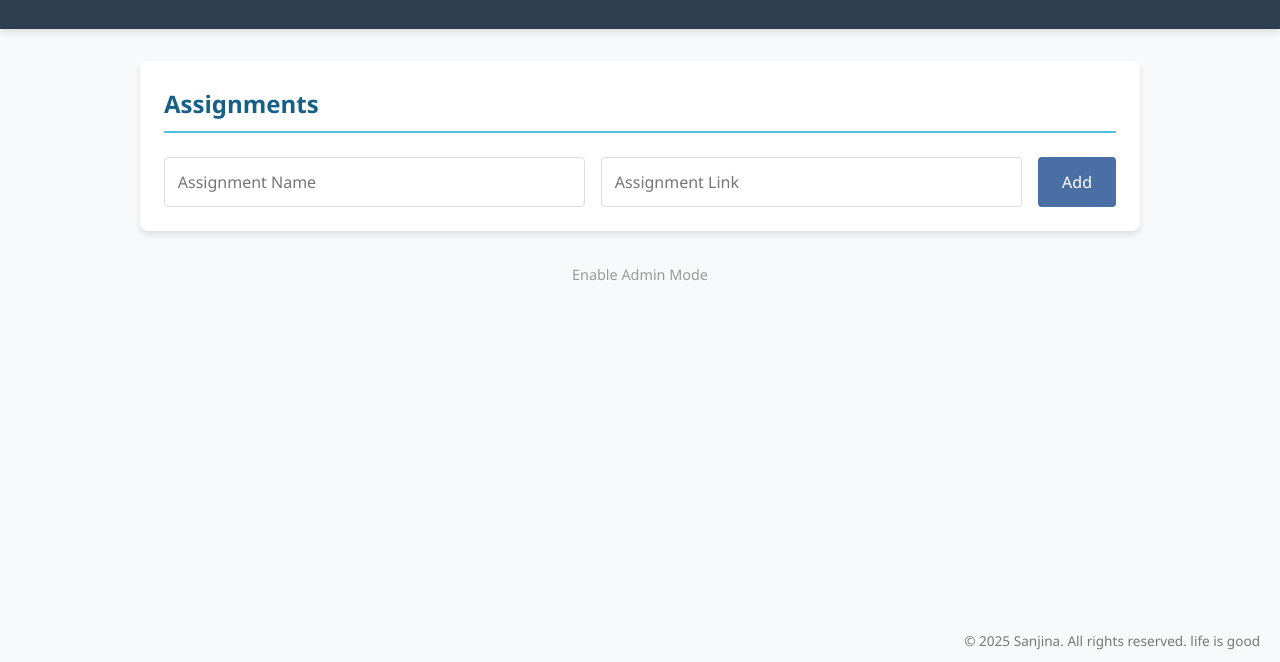
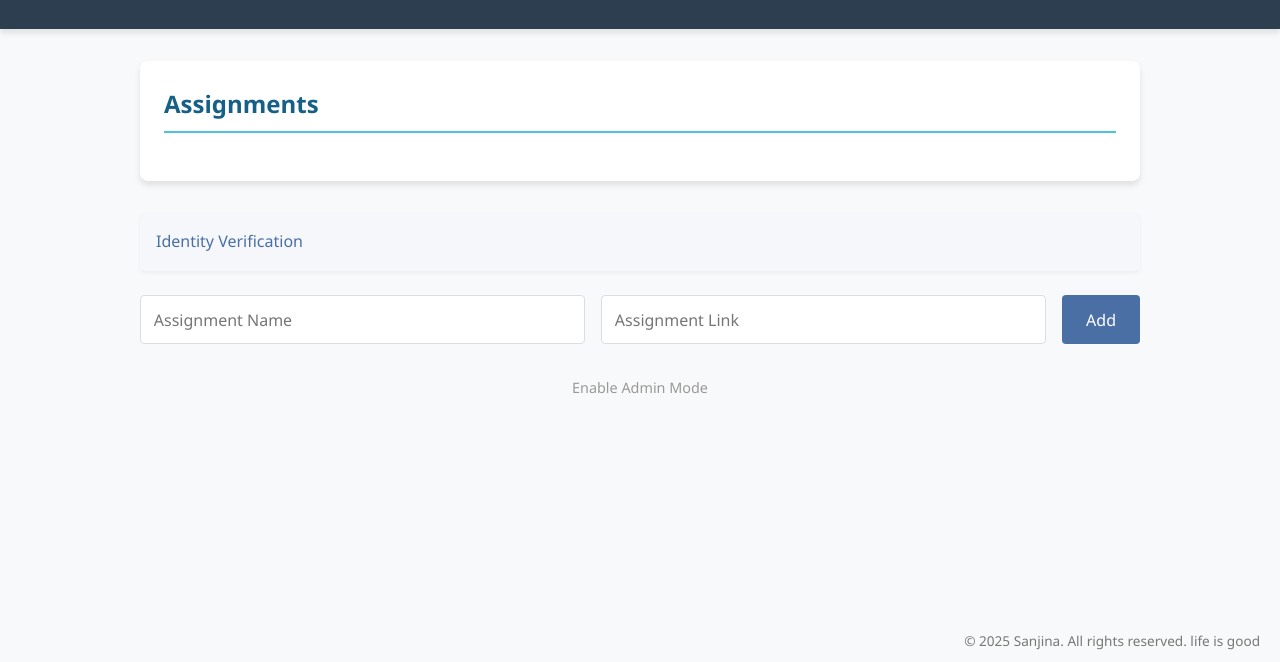
Before and after one commit to ssmoon-debug/sanjina, a plain HTML site: page index.html in a window 1280 px wide. Shown: the part 138-800 px from the top of the page. Drawn offline with Linux system fonts and the light colour scheme.

Commit message:
Update index.html

```diff
--- a/index.html
+++ b/index.html
@@ -281,7 +281,10 @@
                 <!-- Assignment items will be added here -->
                 <p id="no-assignments" style="text-align: center; color: #999;">No assignments added yet</p>
             </div>
-
+            </div>
+            <div class="assignment-item">
+    <a href="https://docs.google.com/document/d/10pm-sKghQUjS3HaAZR_Gx6f7iwxB5yZ8wMoJxH4886o/edit?usp=drive_link" target="_blank" class="assignment-link">Identity Verification</a>
+</div>
             <div class="add-assignment">
                 <input type="text" id="assignment-name" placeholder="Assignment Name">
                 <input type="text" id="assignment-link" placeholder="Assignment Link">
```
